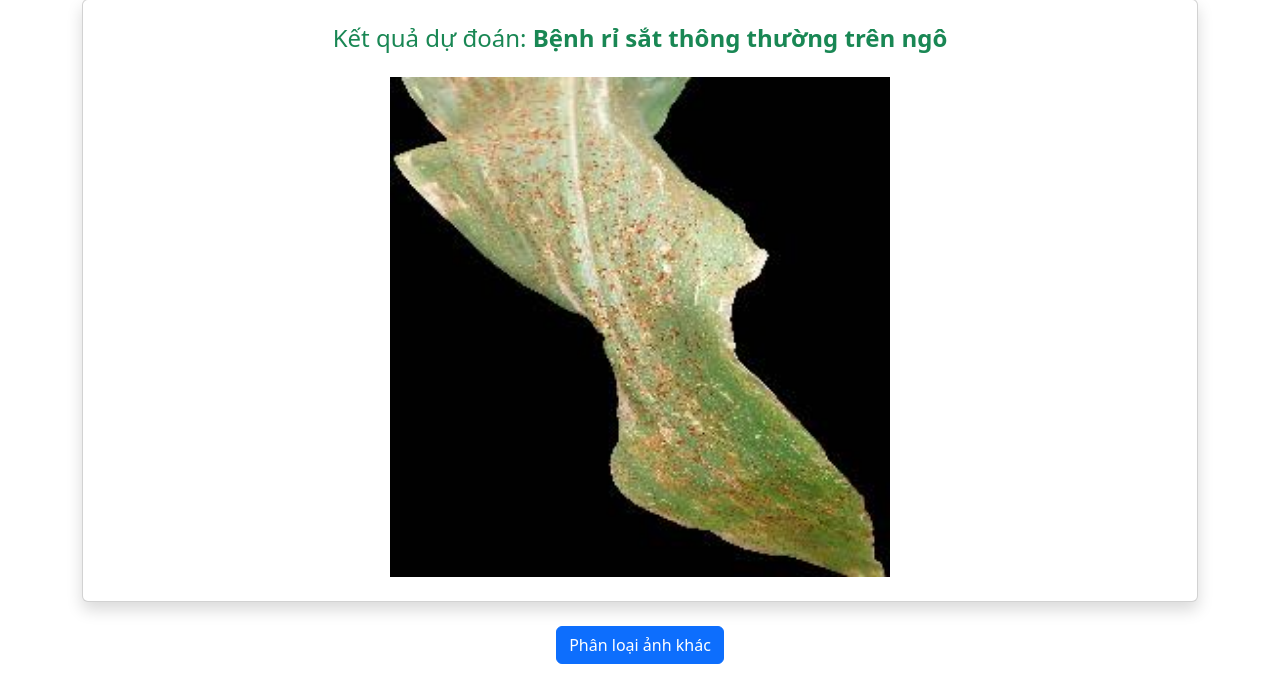
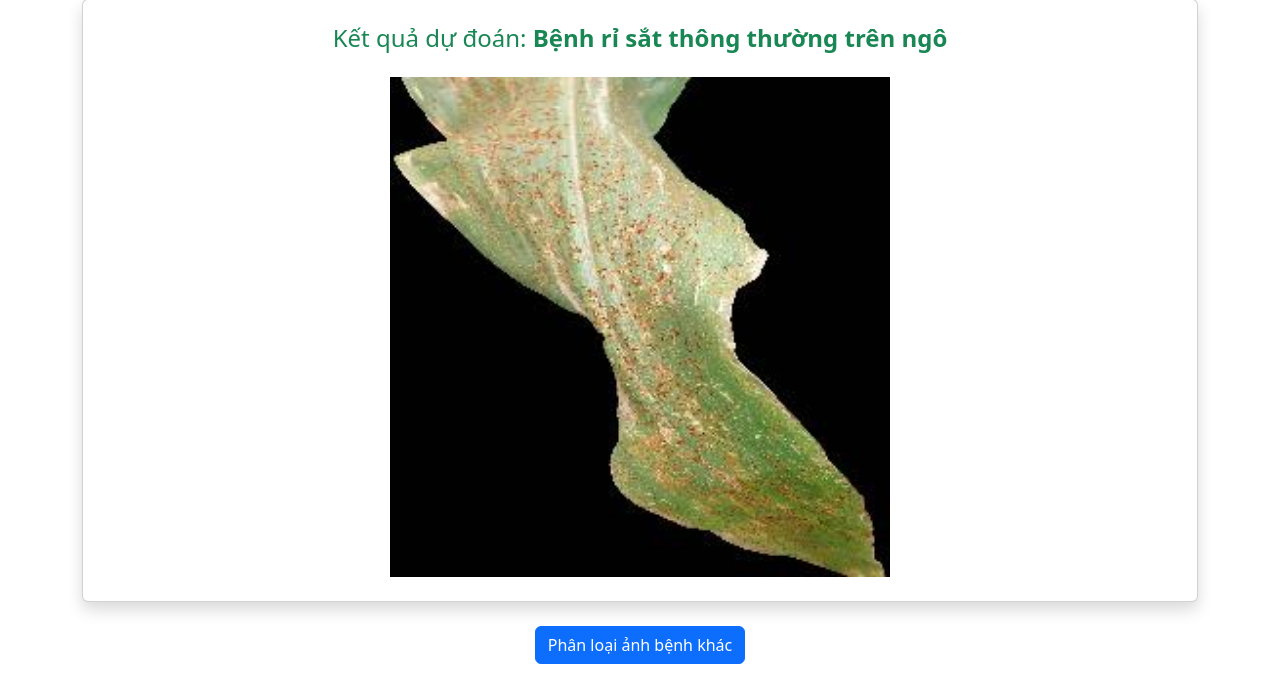
Before and after one commit to Minhne2194/DemocodeDP_TGMT, a Flask app: page /result in a window 1280 px wide. Shown: the part 121-800 px from the top of the page. Run offline with Flask 3, Linux system fonts and the light colour scheme; some libraries are stand-ins or nearby versions.

Commit message:
Update result.html

```diff
--- a/PD/templates/demo/result.html
+++ b/PD/templates/demo/result.html
@@ -20,7 +20,7 @@
 
         <!-- Back button to upload another image -->
         <div class="text-center mt-4">
-            <a href="index.html" class="btn btn-primary">Phân loại ảnh khác</a>
+            <a href="index.html" class="btn btn-primary">Phân loại ảnh bệnh khác</a>
         </div>
     </div>
 
```
